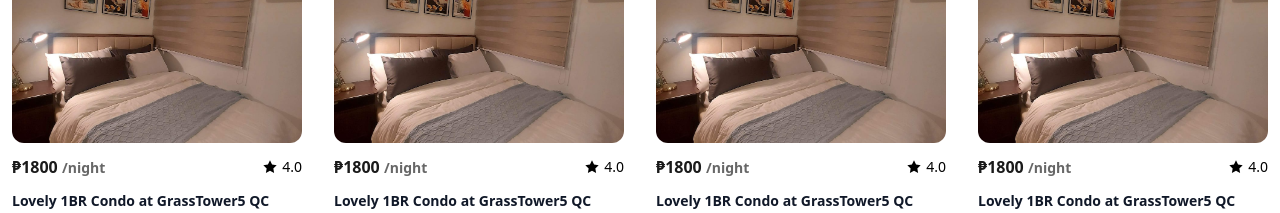
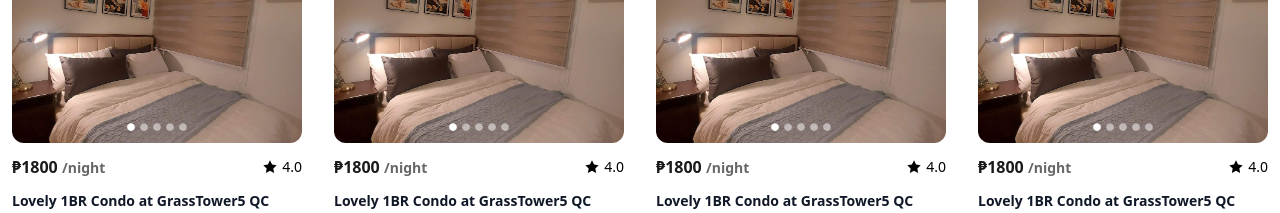
Before and after one commit to alonzojoe/sheltr, a React (Vite) app: page / in a window 1280 px wide. Shown: the part 1920-2133 px from the top of the page. Built offline with nearby package versions, Linux system fonts and the light colour scheme.

Commit message:
create new ImageCarousel component integrate in Rental Item with type safed props

```diff
--- /dev/null
+++ b/src/features/Listings/components/ImageCarousel.tsx
@@ -0,0 +1,35 @@
+import React from "react";
+import { cn } from "@/lib/utils";
+import { FaCircle } from "react-icons/fa";
+
+type ImageCarouselProps = React.ComponentProps<"div"> & {
+  images: string[];
+  active: number;
+  onSelectImg: React.Dispatch<React.SetStateAction<number>>;
+};
+
+export const ImageCarousel = ({
+  className,
+  images,
+  active,
+  onSelectImg,
+  ...props
+}: ImageCarouselProps) => {
+  return (
+    <div
+      className={cn("flex items-center justify-center gap-[5px]", className)}
+      {...props}
+    >
+      {images.map((_, index) => (
+        <FaCircle
+          onClick={() => onSelectImg(index)}
+          className={cn(
+            "text-white/50 text-[8px]",
+            active === index && "text-white"
+          )}
+          key={index}
+        />
+      ))}
+    </div>
+  );
+};
--- a/src/features/Listings/components/Rentals.tsx
+++ b/src/features/Listings/components/Rentals.tsx
@@ -1,4 +1,6 @@
+import { useState } from "react";
 import GridContainer from "@/components/Containers/GridContainer";
+import { ImageCarousel } from "./ImageCarousel";
 import { FaKitchenSet, FaWifi, FaTv } from "react-icons/fa6";
 import { FaSwimmingPool } from "react-icons/fa";
 
@@ -31,12 +33,20 @@ type RentalItemProps = {
 };
 
 export const RentalItem = ({ rental }: RentalItemProps) => {
+  const [activeImage, setActiveImage] = useState<number>(0);
+
   return (
     <div className="group cursor-pointer">
       <div className="relative aspect-square overflow-hidden rounded-xl mb-3">
+        <ImageCarousel
+          active={activeImage}
+          onSelectImg={setActiveImage}
+          className="bottom-3 left-1/2 -translate-x-1/2  absolute z-100"
+          images={rental.images}
+        />
         <img
           className="h-auto w-full object-cover object-bottom transition-transform duration-300 group-hover:scale-105"
-          src={rental.images[0]}
+          src={rental.images[activeImage]}
           alt={rental.name}
         />
       </div>
--- a/src/services/api-calls/rentals.ts
+++ b/src/services/api-calls/rentals.ts
@@ -4,7 +4,7 @@ import { type Rental } from "@/types"
 
 export const fetchRentals = async (): Promise<Rental[]> => {
     try {
-        const res = await api.get<Rental[]>('/data/data.json')
+        const res = await api.get<Rental[]>('/public/data/data.json')
 
         if (!Array.isArray(res.data)) throw new Error('Invalid response');
 
```
